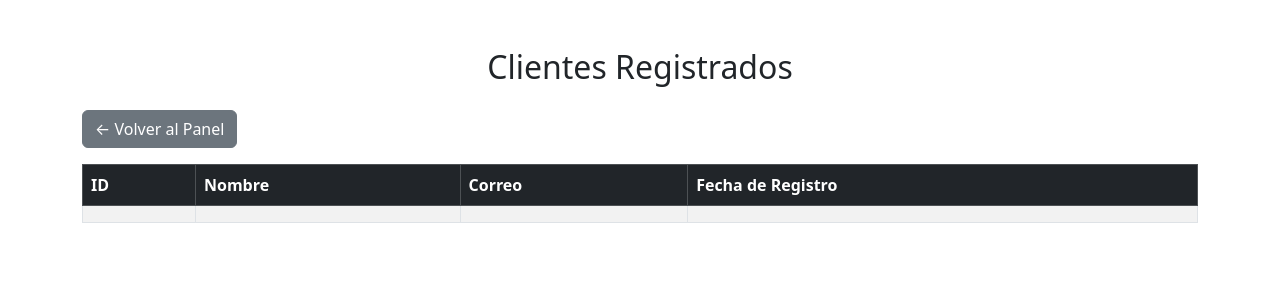
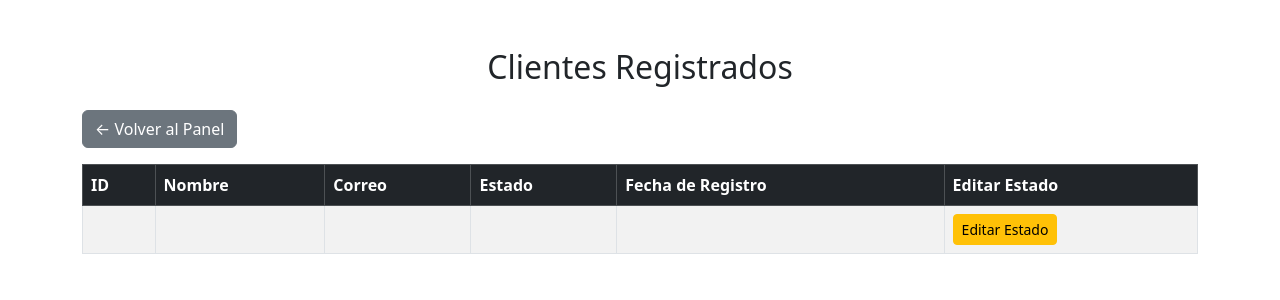
Before and after one commit to kev-abs/kshop-code, a PHP site: page /php/consultar_clientes.php in a window 1280 px wide. Shown: the top 300 px of the page. Run offline with PHP 8.4, Linux system fonts and the light colour scheme; the visitor is signed in with stand-in values (Sample User, id 1); tables that the repository leaves empty or names only in its code hold one stand-in row (values such as "Sample post"); data that the repository does not hold is empty.

Commit message:
Update consultar_clientes.php

```diff
--- a/php/consultar_clientes.php
+++ b/php/consultar_clientes.php
@@ -12,7 +12,7 @@ include '../conexion/conexion.php';
 <html lang="es">
 <head>
   <meta charset="UTF-8">
-  <title>Consultar Clientes - K-SHOP</title>
+  <title>Clientes - K-SHOP</title>
   <link rel="stylesheet" href="../Estilos/stilos.css">
   <link href="https://cdn.jsdelivr.net/npm/bootstrap@5.3.7/dist/css/bootstrap.min.css" rel="stylesheet">
 </head>
@@ -32,7 +32,9 @@ include '../conexion/conexion.php';
           <th>ID</th>
           <th>Nombre</th>
           <th>Correo</th>
+          <th>Estado</th>
           <th>Fecha de Registro</th>
+          <th>Editar Estado</th>
         </tr>
       </thead>
       <tbody>
@@ -41,7 +43,11 @@ include '../conexion/conexion.php';
           <td><?= $fila['ID_Cliente'] ?></td>
           <td><?= $fila['Nombre'] ?></td>
           <td><?= $fila['Correo'] ?></td>
+          <td><?= $fila['Estado'] ?></td>
           <td><?= $fila['Fecha_Registro'] ?></td>
+          <td>
+            <a href="editar_clientes.php?id=<?= $fila['ID_Cliente'] ?>" class="btn btn-warning btn-sm">Editar Estado</a>
+          </td>
         </tr>
         <?php endwhile; ?>
       </tbody>
```
